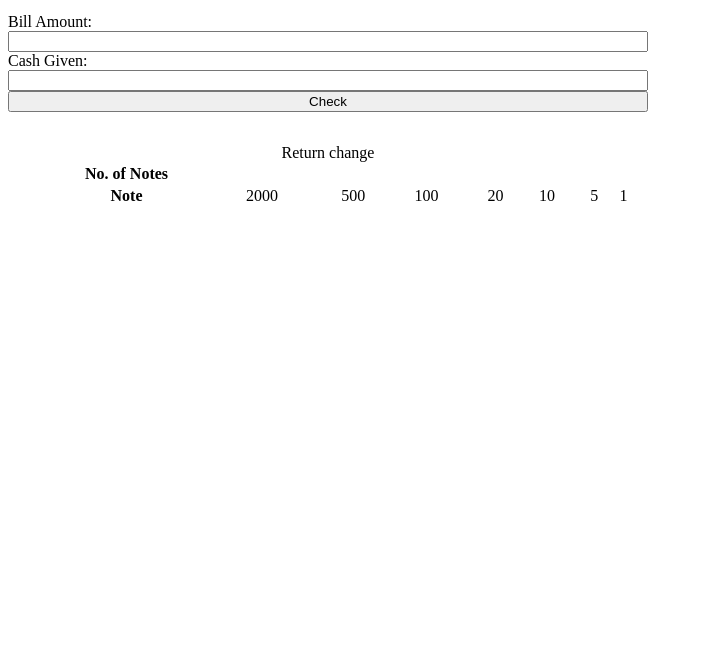
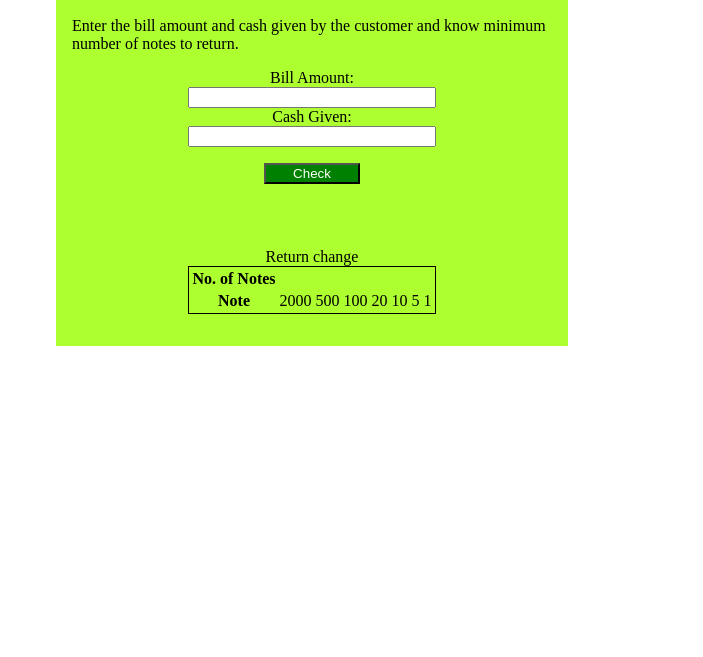
Before and after one commit to MainakHalder/Cash-register, a plain HTML site: page index.html in a window 1280 px wide. Shown: the part 143-800 px from the top of the page, without its empty margins (0-703 px from the left). Drawn offline with Linux system fonts and the light colour scheme.

Commit message:
Update- css(style)

```diff
--- a/main.css
+++ b/main.css
@@ -1,7 +1,27 @@
 
 
 .container{
-    display: flex;
-    flex-direction: column;
-    width: 50vw;
+  display: flex;
+  flex-direction: column;
+  width: 60vh;
+  margin: 3rem;
+  padding: 1rem;
+  background-color: greenyellow;
+  align-items: center;
 }
+#check-button{
+    width: 20%;
+    background-color: green;
+    margin: 1rem;
+    color: white;
+}
+#bill-amount{
+    width: 50%;
+  }
+  #cash-given{
+    width: 50%;
+  }
+  .change-table{
+    margin: 1rem;
+    border: 1px solid black;
+  }
```
